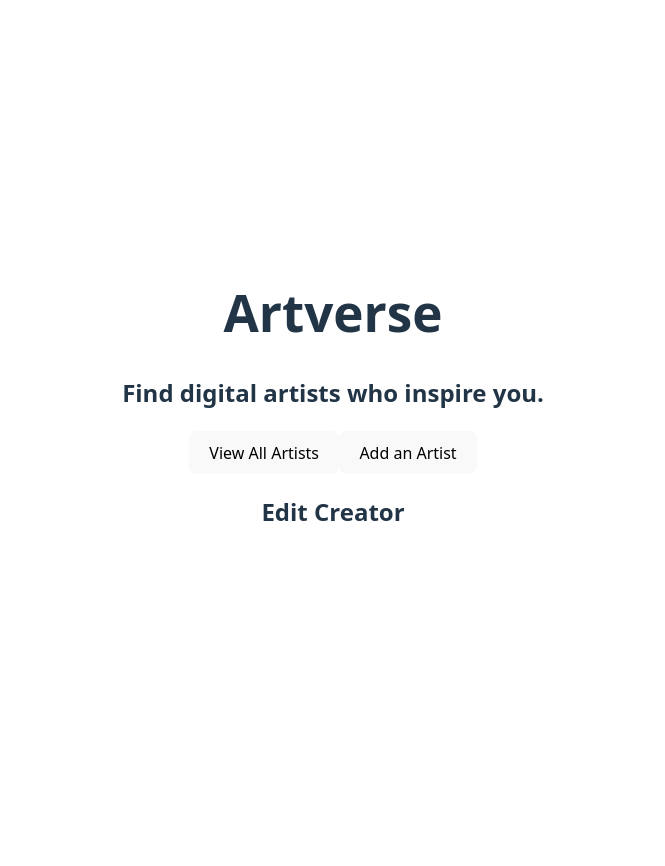
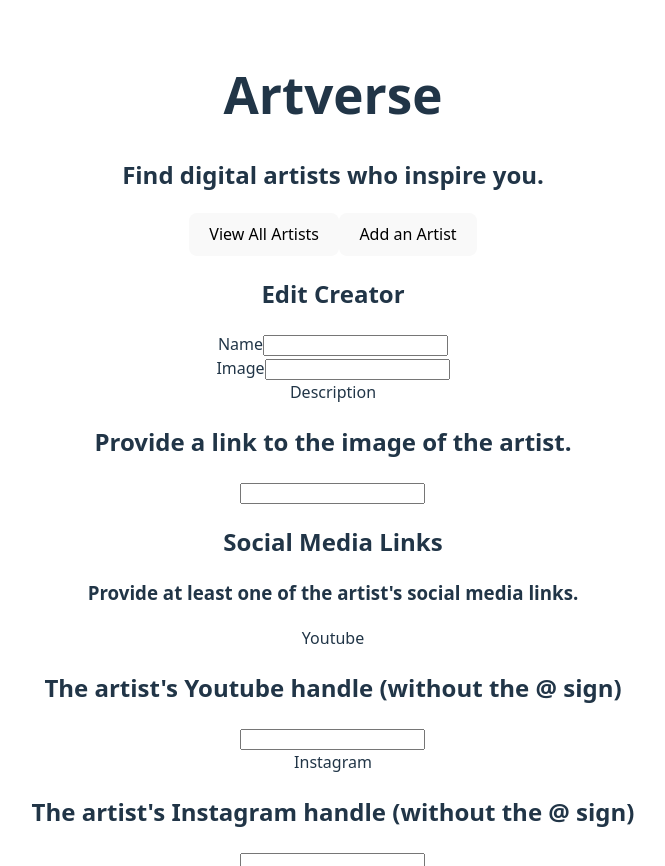
Before and after one commit to glorie16/web103prework, a React (Vite) app: page /edit/1 in a window 1280 px wide. Shown: the top 866 px of the page, without its empty margins (307-972 px from the left). Before the commit the page ends 800 px from the top, so only its background shows below. Built offline with nearby package versions, Linux system fonts and the light colour scheme; no server answers; the database is empty.

Commit message:
edit page pulls from supabase. need to add handlechange function

```diff
--- a/src/pages/AddCreator.jsx
+++ b/src/pages/AddCreator.jsx
@@ -5,6 +5,7 @@ function AddCreator(){
     return(
         <div>
             <Header></Header>
+            <h2>Add an Artist</h2>
              <form className="input-form">
             <div className="form-group">
               <label for="name">Name</label>
@@ -32,7 +33,7 @@ function AddCreator(){
               <input type="text" id="desc"></input>
             </div>
 
-             <div className="form-group">
+             {/*<div className="form-group">
               <label for="instagram">Instagram</label>
               <h2>The artist's Instagram handle (without the @ sign)</h2>
               <input type="text" id="desc"></input>
@@ -42,7 +43,7 @@ function AddCreator(){
               <label for="twitter">Twitter</label>
               <h2>The artist's Twitter handle (without the @ sign).</h2>
               <input type="text" id="twitter"></input>
-            </div>
+            </div>*/}
           </form>
         </div>
     )
--- a/src/pages/EditCreator.jsx
+++ b/src/pages/EditCreator.jsx
@@ -4,8 +4,8 @@ import Header from '../components/Header'
 import { useParams } from 'react-router-dom'
 
 function EditCreator(){
-     const { id } = useParams();
-    const [ creator, setCreator ] = useState(null)
+    const { id } = useParams();
+    const [ creator, setCreator ] = useState({name: '', url: '', description: '', imgURL:''})
     useEffect(() => {
         const fetchCreator = async () => {
             const { data, error } = await supabase
@@ -37,6 +37,60 @@ function EditCreator(){
             <Header></Header>
             <div className="edit-creator-container">
                 <h2>Edit Creator</h2>
+                 <form className="input-form">
+                    <div className="form-group">
+                    <label htmlFor="name">Name</label>
+                    <input
+                        type="text"
+                        id="name"
+                        value={creator.name}
+                        required
+                        />
+                    <div/>
+
+                    <div className="form-group">
+                    <label htmlFor="image">Image</label>
+                    <input
+                        type="text"
+                        id="image"
+                        value={creator.imgURL}
+                        />
+                    </div>
+
+                    <div className="form-group">
+                    <label htmlFor="description">Description</label>
+                    <h2>Provide a link to the image of the artist.</h2>
+                    <input
+                        type="text"
+                        id="desc"
+                        value={creator.description}
+                        />
+                    </div>
+
+                    <h2>Social Media Links</h2>
+                    <h3>Provide at least one of the artist's social media links.</h3>
+                    </div>
+
+                    <div className="form-group">
+                    <label htmlFor="youtube">Youtube</label>
+                    <h2>The artist's Youtube handle (without the @ sign) </h2>
+                    <input
+                        type="text"
+                        id="desc"
+                        value={creator.url}
+                        />
+                    </div>
+
+                    <div className="form-group">
+                    <label htmlFor="instagram">Instagram</label>
+                    <h2>The artist's Instagram handle (without the @ sign)</h2>
+                    <input
+                        type="text"
+                        id="desc"
+                        />
+                    </div>
+
+                </form>
             </div>
         </div>
     )
```
